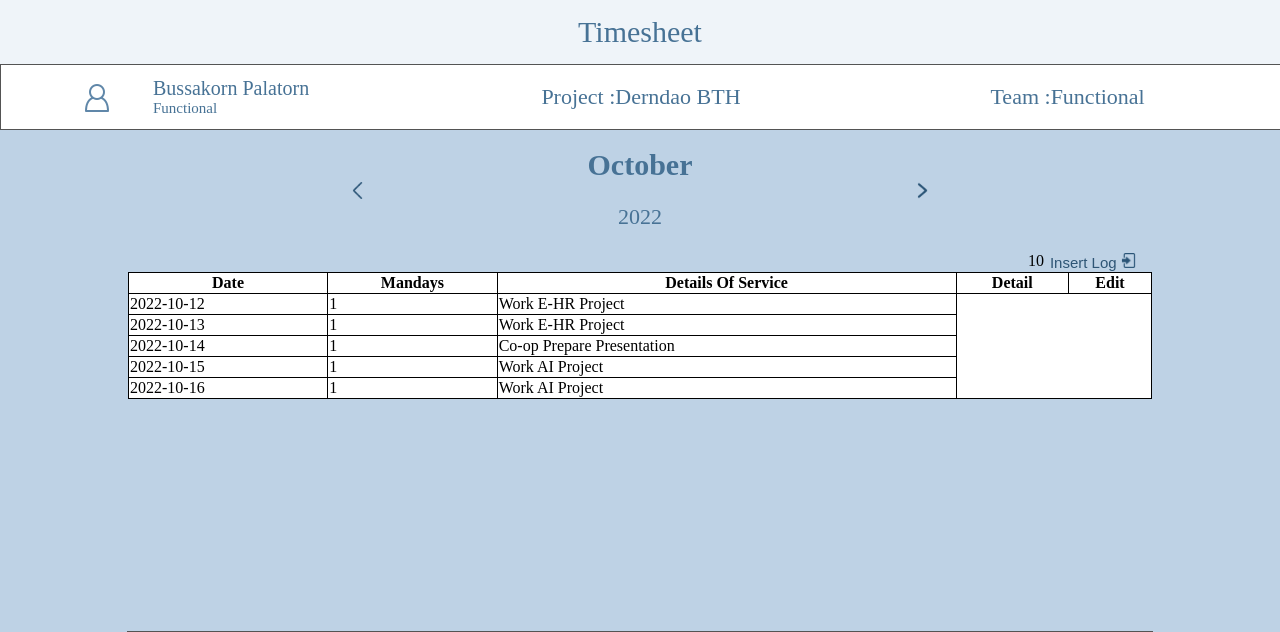
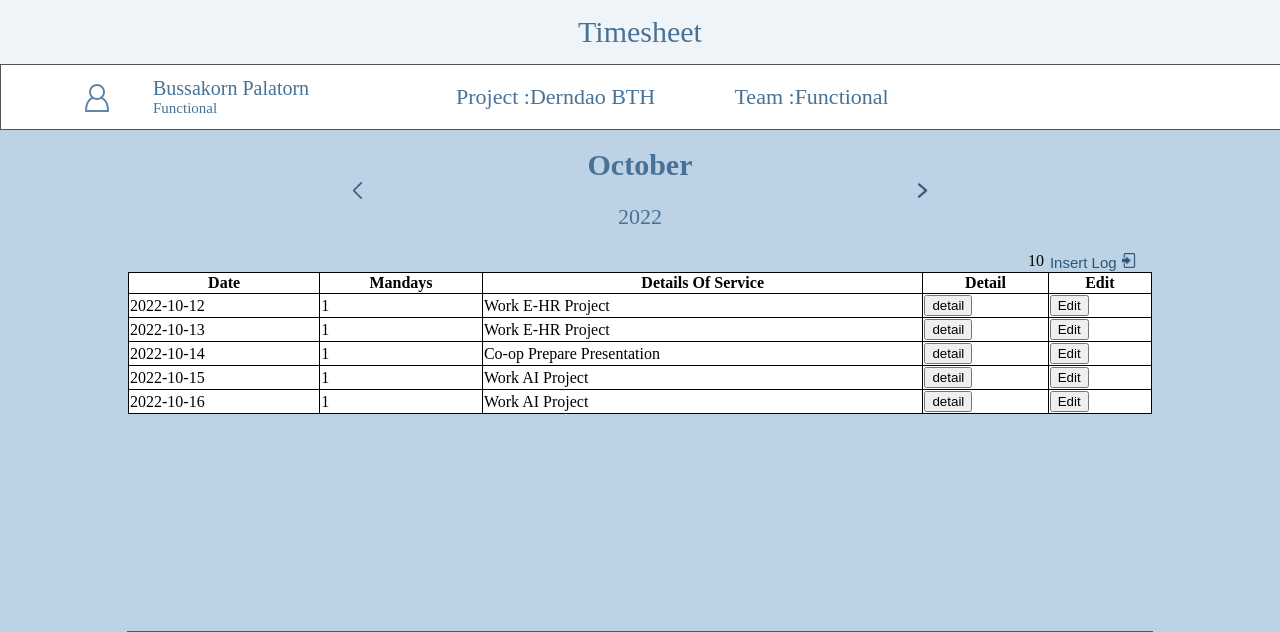
Before and after one commit to KantaphongP/E-HR_System, a PHP site: page / in a window 1280 px wide. Shown: the part 64-696 px from the top of the page. Run offline with PHP 8.4, Linux system fonts and the light colour scheme; data comes from the database, SQL or seed files in the repository.

Commit message:
Update timesheet.php

```diff
--- a/views/timesheet/timesheet.php
+++ b/views/timesheet/timesheet.php
@@ -58,7 +58,7 @@ body{
 }
 .filbar {
     display : flex ;
-    justify-content :space-evenly ;
+    justify-content :flex-start ;
     position: fixed ;
     top: 16%;
     width: 100%;
@@ -98,7 +98,7 @@ body{
     color : #477295 ;
 }
 .filbar .project{
-    width: 33.33%;
+    width: 20%;
     display : flex ;
     justify-content: space-evenly;
     font-size: 22px;
@@ -111,7 +111,7 @@ body{
     transform: translateY(-50%);
 }
 .filbar .team{
-    width: 33.33%;
+    width: 20%;
     display : flex ;
     justify-content: space-evenly;
     font-size: 22px;
@@ -332,10 +332,13 @@ tr:nth-child(even) {
                 <tr><th>Date</th><th>Mandays</th><th>Details Of Service</th><th>Detail</th><th>Edit</th></tr>
                 <?php foreach($log_list as $log)
                 {
+
                     echo "
                     <tr><td>$log->ldate</td>
                     <td>$log->manday</td>
                     <td>$log->detail</td>
+                    <td><button>detail</button></td>
+                    <td><button>Edit</button></td>
                     </tr>";
                 }
                 ?>
```
